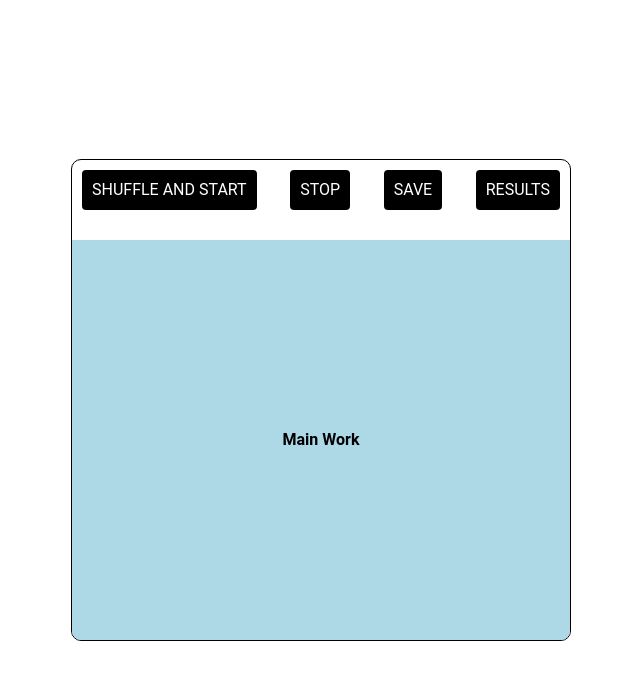
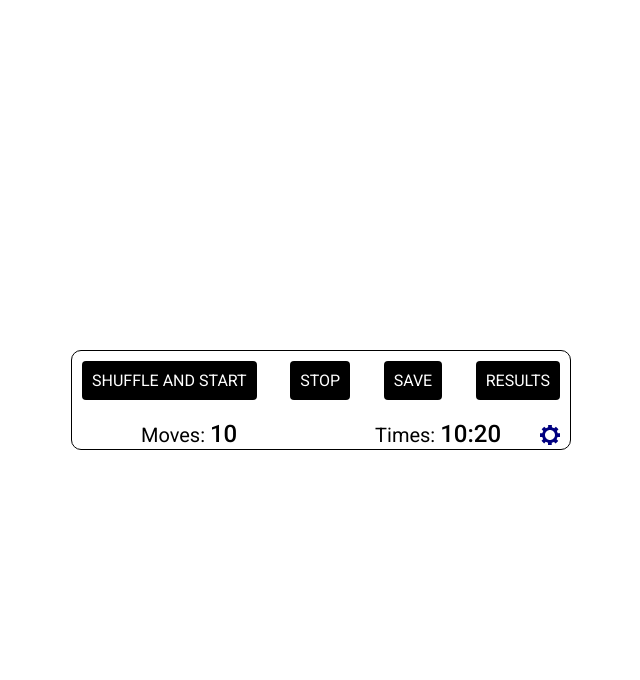
Before and after one commit to MaryAnzh/tag-game, a website built with webpack: page index.html in a window 1280 px wide. Shown: the whole page, without its empty margins (319-959 px from the left). Built offline with nearby package versions, Linux system fonts and the light colour scheme.

Commit message:
feat: add style

```diff
--- a/src/assets/style/style.scss
+++ b/src/assets/style/style.scss
@@ -1,3 +1,12 @@
+//fonts
+@import url('https://fonts.googleapis.com/css2?family=Roboto&display=swap');
+@import url('https://fonts.googleapis.com/css2?family=Roboto:wght@100;700&display=swap');
+@import url('https://fonts.googleapis.com/css2?family=Roboto:wght@300;700&display=swap');
+@import url('https://fonts.googleapis.com/css2?family=Roboto:wght@400;700&display=swap');
+@import url('https://fonts.googleapis.com/css2?family=Roboto:wght@500;700&display=swap');
+@import url('https://fonts.googleapis.com/css2?family=Roboto:wght@600;700&display=swap');
+
+
 @import './utils/reset.scss';
 @import './utils/vareable';
 
@@ -33,21 +42,16 @@ body {
 
 header {
     width: 100%;
-    height: 60px;
-    padding: 0 10px;
-    margin-bottom: 20px;
+    padding: 10px 10px;
+    margin-bottom: 10px;
     display: flex;
     justify-content: center;
     align-items: center;
 }
 
 main {
-    width: 400x;
-    height: 400px;
-    display: flex;
-    align-items: center;
-    justify-content: center;
-    background: lightblue
+    width: 100%;
+    height: fit-content;
 }
 
 @import './common/common.scss';
--- a/src/view/pages/main/main.scss
+++ b/src/view/pages/main/main.scss
@@ -0,0 +1,41 @@
+.main-container {
+    width: 100%;
+    display: flex;
+    flex-direction: column;
+    justify-content: space-between;
+    align-items: center;
+
+    &__game-settings {
+        width: 100%;
+        position: relative;
+        display: flex;
+        justify-content: space-around;
+        align-items: center;
+        font-size: 20px;
+        font-weight: 400;
+
+        span {
+            font-size: 24px;
+            font-weight: 500;
+        }
+
+        &__setting {
+            position: absolute;
+            width: 20px;
+            height: 20px;
+            right: 10px;
+            cursor: pointer;
+
+            svg {
+                width: 20px;
+                height: 20px;
+                fill: navy;
+                transition: .3s;
+            }
+
+            &:hover svg {
+                transform: rotate(1turn);
+            }
+        }
+    }
+}
--- a/src/view/pages/main/main.ts
+++ b/src/view/pages/main/main.ts
@@ -4,7 +4,22 @@ class Main implements PageRenderer {
 
   render(): Promise<string> {
     const view =  /*html*/`
-    <h1>Main Work</h1>
+    <div class="main-container">
+      <div class="main-container__game-settings">
+      <div class="main-container__game-settings__setting">
+        <svg viewBox="24 0 16 16">
+          <path d="M40,9.5v-3h-1.8l-0.7-1.8l1.3-1.3l-2.1-2.1l-1.3,1.3l-1.9-0.8V0h-3v1.8l-1.8,0.8l-1.3-1.3l-2.1,2.1l1.3,1.3
+          l-0.8,1.8H24v3h1.8l0.7,1.8l-1.3,1.3l2.1,2.1l1.3-1.3l1.8,0.7V16h3v-1.8l1.8-0.7l1.3,1.3l2.1-2.1l-1.3-1.3L38,9.6h2V9.5z M32,12
+          c-2.2,0-4-1.8-4-4s1.8-4,4-4s4,1.8,4,4S34.2,12,32,12z"/>
+        </svg>
+      </div>
+        <p>Moves: <span>10</span></p>
+        <p>Times: <span>10:20</span></p>
+      </div>
+      <div class="main-container__canvas-wrap"></div>
+      <div class="main-container__bord-size"></div>
+      <div class="main-container__size-settings"></div>
+    </div>
     `;
     return Promise.resolve(view);
   }
--- a/webpack.config.js
+++ b/webpack.config.js
@@ -16,7 +16,7 @@ const stylesHandler = isProduction ? MiniCssExtractPlugin.loader : 'style-loader
 
 const config = {
   entry: {
-    main: './src/index.ts',
+    main: path.resolve(__dirname, 'index.ts'),
   },
   devtool: 'source-map',
   output: {
@@ -33,7 +33,7 @@ const config = {
     new HtmlWebpackPlugin({
       template: './index.html',
       filename: 'index.html',
-      //stylesHandler: 'style.scss',
+      //stylesHandler: './src/assets/style/style.scss',
       favicon: './src/assets/fav.png',
       chunks: ['main'],
       minify: false,
```
Also changed, not shown: src/assets/icons/settings.svg (added). Lines whose indentation alone changed are shown as unchanged.
